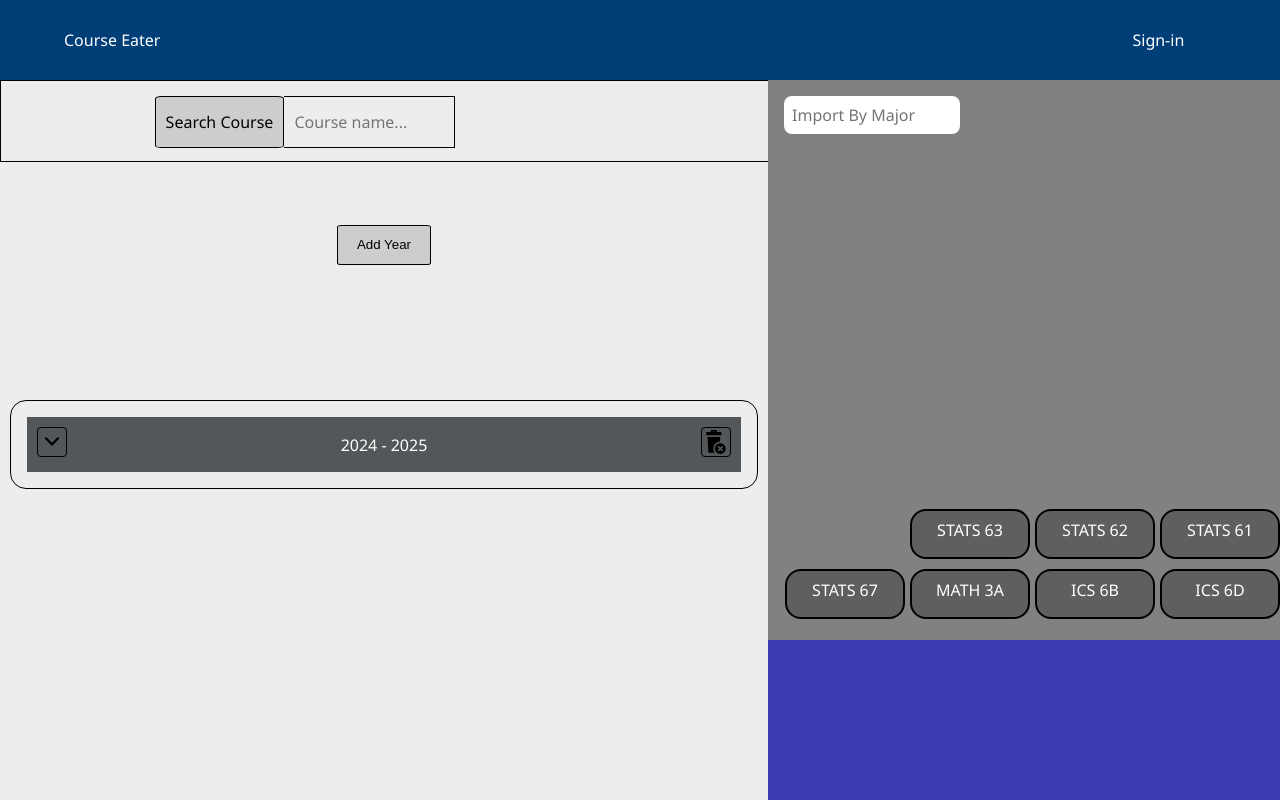
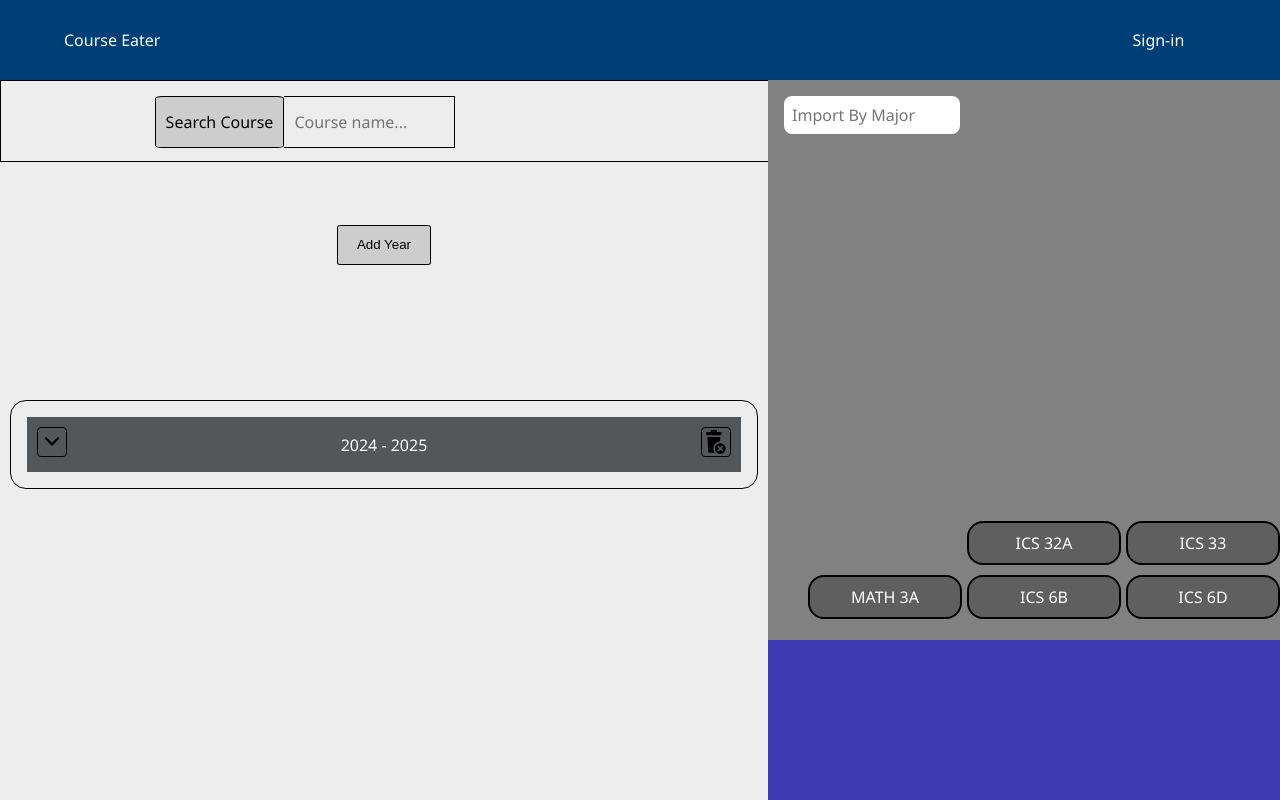
Before and after one commit to NeatPatel/course-planner, a React (Vite) app in the folder Frontend/: page / in a window 1280 px wide. Built offline with nearby package versions, Linux system fonts and the light colour scheme.

Commit message:
add course drop functionality

```diff
--- a/Frontend/src/App.tsx
+++ b/Frontend/src/App.tsx
@@ -4,23 +4,89 @@ import SearchBar from "./components/SearchBar.tsx";
 import CourseSearch from "./components/CourseSearch/CourseSearch.tsx";
 import SchedulePlanner from "./components/SchedulePlanner/SchedulePlanner.tsx";
 import DraggableCourse from "./components/DraggableCourse/DraggableCourse.tsx";
-import { DndContext } from "@dnd-kit/core";
+import { DndContext, DragEndEvent } from "@dnd-kit/core";
+import CourseBagDroppable from "./CourseBagDroppable.tsx";
+
+type addedCourseType = {
+  [key: string]: JSX.Element
+}
 
 function App() {
   const currentYearRef = useRef<number>(2024);
-  const [schedules, setSchedules] = useState<JSX.Element[]>([<SchedulePlanner onDelete={handleDeleteTable} startYear={currentYearRef.current} key={currentYearRef.current} />]);
-  const [parent, setParent] = useState<any>(null);
 
-  function handleDeleteTable(year: number) {
-    setSchedules(prevSchedules => [...prevSchedules].filter(schedule => schedule.props.startYear !== year))
+  const [baggedCourses, setBaggedCourses] = useState<JSX.Element[]>([
+    <DraggableCourse id={'ICS 6D'} key={'ICS 6D'}> ICS 6D </DraggableCourse>,
+    <DraggableCourse id={'ICS 6B'} key={'ICS 6B'}> ICS 6B </DraggableCourse>,
+    <DraggableCourse id={'MATH 3A'} key={'MATH 3A'}> MATH 3A </DraggableCourse>,
+    <DraggableCourse id={'ICS 33'} key={'ICS 33'}> ICS 33 </DraggableCourse>,
+    <DraggableCourse id={'ICS 32A'} key={'ICS 32A'}> ICS 32A </DraggableCourse>
+  ]);
+
+
+  const [addedCourses, setAddedCourses] = useState<addedCourseType>({});
+  const [scheduleYears, setScheduleYears] = useState<number[]>([2024]);
+
+  function handleDeleteTable(deleteYear: number) {
+    setScheduleYears((prevScheduleYears: any) => [...prevScheduleYears].filter(currentYear => currentYear !== deleteYear))
   }
 
   function addSchedule() {
     currentYearRef.current += 1
-    setSchedules([...schedules, <SchedulePlanner parent={parent} onDelete={handleDeleteTable} startYear={currentYearRef.current} key={currentYearRef.current} />])
-    // let dates = document.querySelectorAll(".date");
+    setScheduleYears([...scheduleYears, currentYearRef.current])
+  }
 
+  function handleDragEvent(dragEvent: DragEndEvent) {
+    setAddedCourses((prevCourses: addedCourseType) => {
+      const newCourses = { ...prevCourses };
+      if (dragEvent.over) {
+        if (dragEvent.over.id === 'course-bag') {
+          let courseToAdd;
+          let keyToRemove;
+          for (const [key, course] of Object.entries(addedCourses)) {
+            if (course.props.id == dragEvent.active.id) {
+              courseToAdd = course;
+              keyToRemove = key;
+              break;
+            }
+          }
+          if (courseToAdd)
+            setBaggedCourses([...baggedCourses, courseToAdd])
 
+          if (keyToRemove)
+            delete newCourses[keyToRemove]
+
+          return newCourses;
+        }
+        let courseToAdd: any;
+        // first search through the courses in the course bag to find the
+        // DraggableCourse element that we want to update in the state variable
+
+        courseToAdd = baggedCourses.find((course: JSX.Element) => {
+          return course.props.id === dragEvent.active.id
+        });
+        // if the draggable course is not in the course bag, then search through the
+        // added courses in the schedule table
+        if (courseToAdd == undefined) {
+          for (let currentDroppableSection of Object.keys(addedCourses)) {
+            if (addedCourses[currentDroppableSection].props.id === dragEvent.active.id) {
+              courseToAdd = addedCourses[currentDroppableSection];
+              delete newCourses[currentDroppableSection];
+              break;
+            }
+          }
+        }
+
+        setBaggedCourses((prevBaggedCourses: JSX.Element[]) => {
+          const newBaggedCourses = prevBaggedCourses.filter((course: JSX.Element) => course !== courseToAdd);
+          return newBaggedCourses;
+        })
+        newCourses[dragEvent.over.id] = courseToAdd;
+
+        return newCourses
+      } else {
+        return prevCourses
+      }
+    })
   }
 
   return (
@@ -37,13 +103,7 @@ function App() {
       </div>
 
       <div className="body">
-        <DndContext onDragEnd={(e) => {
-          console.log('drag end event: ')
-          console.log(e);
-          console.log(e.over)
-          setParent(e.over ? e.over.id : null)
-
-        }}>
+        <DndContext onDragEnd={handleDragEvent}>
           <div className="planning-area">
             <div className="searchArea">
               <CourseSearch />
@@ -53,13 +113,16 @@ function App() {
             <div className="scheduleArea">
 
               <button className="label"
-                onClick={() => addSchedule()}>Add Year</button>
+                onClick={() => {
+                  addSchedule();
+                }}>Add Year</button>
 
               {
-                schedules
+                scheduleYears.map((year: number) => {
+                  return <SchedulePlanner startYear={year} key={year}
+                    onDelete={handleDeleteTable} addedCourses={addedCourses} />
+                })
               }
-
-
             </div>
 
           </div>
@@ -67,20 +130,9 @@ function App() {
           <div className="course-selection">
             <div className="major-selection">
               <SearchBar />
-              <div className="course-bag">
-                {!parent ? <DraggableCourse id={'ICS 6D'}> ICS 6D </DraggableCourse> : null}
-                {!parent ? <DraggableCourse id={'ICS 6B'}> ICS 6B </DraggableCourse> : null}
-                {!parent ? <DraggableCourse id={'MATH 3A'}> MATH 3A </DraggableCourse> : null}
-                {!parent ? <DraggableCourse id={'STATS 67'}> STATS 67 </DraggableCourse> : null}
-                {!parent ? <DraggableCourse id={'STATS 61'}> STATS 61 </DraggableCourse> : null}
-                {!parent ? <DraggableCourse id={'STATS 62'}> STATS 62 </DraggableCourse> : null}
-                {!parent ? <DraggableCourse id={'STATS 63'}> STATS 63 </DraggableCourse> : null}
-              </div>
-
-              {/* Uncomment above to play with the draggable course component-- still in progress */}
-
-
-
+              <CourseBagDroppable id="course-bag">
+                {baggedCourses}
+              </CourseBagDroppable>
             </div>
 
             <div className="completed-courses">
--- /dev/null
+++ b/Frontend/src/CourseBagDroppable.tsx
@@ -0,0 +1,17 @@
+import { useDroppable } from "@dnd-kit/core";
+
+export default function Droppable({ id, children }: any) {
+    const { isOver, setNodeRef } = useDroppable({
+        id: id,
+    });
+
+    return (
+        <div ref={setNodeRef} className="course-bag" key={id}
+            id={id}>
+            {children}
+
+        </div>
+
+
+    )
+}
--- a/Frontend/src/components/DraggableCourse/DraggableCourse.module.css
+++ b/Frontend/src/components/DraggableCourse/DraggableCourse.module.css
@@ -1,24 +1,16 @@
 .container {
-  width: 100px;
-  /* height: auto; */
-  height: 30px;
+  width: 150px;
+  height: 40px;
   display: flex;
+  align-items: center;
   background-color: rgba(77, 76, 76, 0.633);
   color: white;
   cursor: move;
-  /* position: absolute; */
-  padding: 0.5em;
-  user-select: none;
   border-radius: 1em;
   border: 2px solid black;
   justify-content: center;
-  margin-top: 0px !important;
+  z-index: 5;
 }
-
-/* .text {
-
-
-} */
 
 .delete {
   position: relative;
--- a/Frontend/src/components/SchedulePlanner/Droppable.tsx
+++ b/Frontend/src/components/SchedulePlanner/Droppable.tsx
@@ -1,5 +1,5 @@
 import { useDroppable } from "@dnd-kit/core";
-import React from 'react';
+import React, { useState } from 'react';
 import styles from "./SchedulePlanner.module.css";
 
 export function Droppable({ id, children }: any) {
@@ -7,10 +7,10 @@ export function Droppable({ id, children }: any) {
         id: id,
     });
     const style = {
-        opacity: isOver ? 1 : 0.5
+        backgroundColor: isOver ? '#c4c4c4' : '#EDEDED'
     };
+
     return (
-
         <div ref={setNodeRef} className={styles.col} style={style} key={id}
             id={id}>
             {children}
--- a/Frontend/src/components/SchedulePlanner/SchedulePlanner.module.css
+++ b/Frontend/src/components/SchedulePlanner/SchedulePlanner.module.css
@@ -12,7 +12,7 @@
   /* height: 200px; */
   /* max-height: 100%; */
   height: auto;
-  overflow: hidden;
+  /* overflow: hidden; */
 }
 
 .container * {
@@ -67,9 +67,12 @@
 }
 
 .col {
+  display: flex;
+  justify-content: center;
+  padding: 4px 4px;
   flex: 4;
-  padding: 8px;
-  height: 35px;
+  /* padding: 8px; */
+  height: 50px;
   text-align: center;
   border-right: 1px solid black;
 }
--- a/Frontend/src/components/SchedulePlanner/SchedulePlanner.tsx
+++ b/Frontend/src/components/SchedulePlanner/SchedulePlanner.tsx
@@ -2,6 +2,7 @@ import styles from './SchedulePlanner.module.css';
 import DropdownIcon from '../../icons/dropdown.svg';
 import DeleteIcon from '../../icons/delete.svg';
 import { Droppable } from './Droppable.tsx';
+import { useDroppable } from "@dnd-kit/core";
 
 import { useState, useRef, useEffect } from 'react';
 import DraggableCourse from '../DraggableCourse/DraggableCourse.tsx';
@@ -37,16 +38,14 @@ const testCourses: courseTerms = {
     'Summer': ['', '', ''],
 }
 
-export default function SchedulePlanner({ parent, courses = testCourses, onDelete, startYear = 2024 }: any) {
+export default function SchedulePlanner({ courses = testCourses, onDelete, startYear = 2024, addedCourses }: any) {
     const [toggle, setDropdown] = useState("visible");
     const [yearInput, setYearInput] = useState(`${startYear} - ${startYear + 1}`);
 
     const dropdownRef = useRef<any>();
     const delRef = useRef<any>();
 
-
     function handleDropDown() {
-
         let year = dropdownRef?.current?.classList[1];
         let table = document.querySelector(`.table${year}`);
         setDropdown(toggle == "hidden" ? "visible" : "hidden");
@@ -58,9 +57,8 @@ export default function SchedulePlanner({ parent, courses = testCourses, onDelet
 
             table?.classList.remove(styles.hidden);
             table?.classList.add(styles.visible);
+        }
 
-        }
-        // console.log(table?.classList)
 
     }
 
@@ -88,8 +86,13 @@ export default function SchedulePlanner({ parent, courses = testCourses, onDelet
         let newRowData = <div className={styles.row} key={currentRow}>
             {
                 Object.keys(courses).map(currentTerm => {
-                    const id = `ICS 6D Container`
-                    return <Droppable id={id}>{parent === 'ICS 6D Container' ? <DraggableCourse id={'ICS 6D'}> ICS 6D </DraggableCourse> : 'Drop here'} </Droppable>;
+                    const id = `${currentTerm}-${currentRow}-${startYear}`;
+                    return <Droppable key={id} id={id}>
+                        {
+                            id in addedCourses && addedCourses[id]
+                        }
+
+                    </Droppable>;
                 })
             }
         </div>
@@ -107,10 +110,6 @@ export default function SchedulePlanner({ parent, courses = testCourses, onDelet
                     <div>
                         <img ref={dropdownRef} className={"dropdown" + " " + startYear + " " + styles.dropdown} onClick={handleDropDown} src={DropdownIcon} alt="" />
                     </div>
-
-                    {/* <div>
-                        {startYear} - {startYear + 1}
-                    </div> */}
 
                     <input value={yearInput} className={styles.date} type="text" onChange={handleYearEdit} >
 
```
